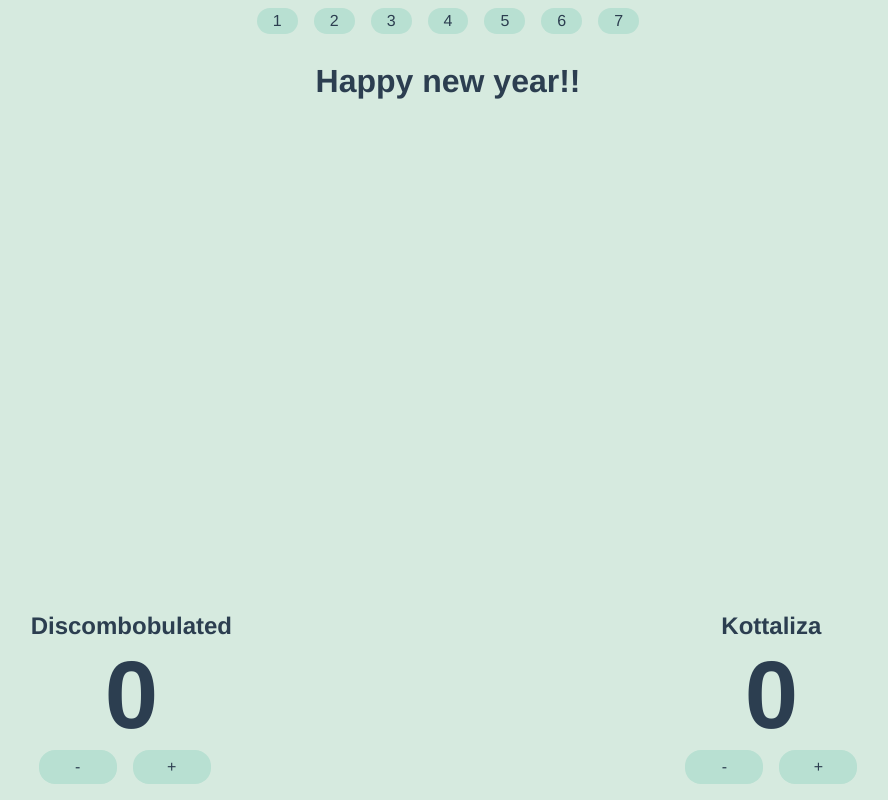
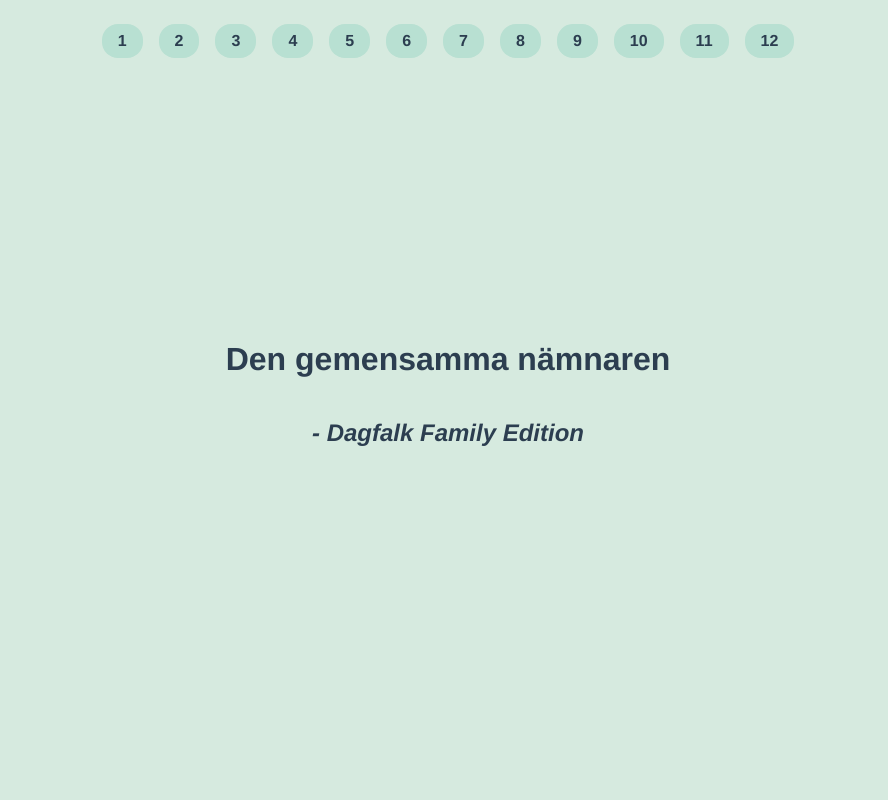
Before and after one commit to LovreB/kviss, a Vue app: page / in a window 1280 px wide. Shown: the whole page, without its empty margins (192-1080 px from the left). Built offline with nearby package versions, Linux system fonts and the light colour scheme.

Commit message:
Adapt for Johannas Birthday Bash

```diff
--- a/src/App.vue
+++ b/src/App.vue
@@ -1,6 +1,6 @@
 <template>
   <Questions />
-  <CounterView />
+  <!-- <CounterView /> -->
 </template>
 
 <script setup>
@@ -23,6 +23,7 @@ import Questions from "./components/Questions.vue";
   justify-content: space-between;
   flex-direction: column;
 }
+
 body {
   margin: 0;
 }
--- a/src/components/Questions.vue
+++ b/src/components/Questions.vue
@@ -1,16 +1,12 @@
 <template>
-  <div class="questions">
+  <div class="wrapper">
     <div class="buttons">
-      <div
-        v-for="(question, index) in questions"
-        :key="question"
-        class="button"
-        :class="{ active: selectedQuestion == index }"
-        @click="selectedQuestion = index"
-      >
+      <div v-for="(question, index) in questions" :key="question" class="button"
+        :class="{ active: selectedQuestion == index }" @click="selectedQuestion = index">
         {{ index + 1 }}
       </div>
     </div>
+    <div class="question">
       <template v-if="selectedQuestion >= 0">
         <h2>{{ questions.at(selectedQuestion).t }}</h2>
         <p v-for="q in questions.at(selectedQuestion).q" :key="q">
@@ -18,80 +14,61 @@
         </p>
       </template>
       <template v-else>
-      <h1>Happy new year!!</h1>
+        <h1>Den gemensamma nämnaren</h1>
+        <h2><em> - Dagfalk Family Edition</em></h2>
       </template>
+    </div>
   </div>
 </template>
 
 <script setup>
 import { ref } from "vue";
+import { johannaQuestions } from "../questions/johannaBirthday";
 
 const selectedQuestion = ref(-1);
-const questions = [
-  {
-    t: "Some of these songs were released prior to 2022, but during the year they were absolute bangers. What songs are we playing?",
-    q: ["First to answer wins!"],
-  },
-  {
-    t: "Use the given post-it notes to order them by popularity according to Spotify top list of 2022",
-    q: ["1. Stay", "2. As it was", "3. Heat waves"],
-  },
-
-  {
-    t: "How many 'happy new years'- balloons are there in this room? ",
-  },
-  {
-    t: "2022 was a wild year for Twitter. Who wrote these viral tweets?",
-    q: [
-      "1. 'Next, I’m buying Coca-cola to put the cocaine back in.'",
-      "2. 'yes, please do enlighten me. email me at smalldickenergy@getalife.com'",
-      "2b. Bonus! Who is above tweet answering?",
-      "3. 'I tried my best, Despite that, he again violated our rule against incitement to violence. Account will be suspended'",
-      "3b. Bonus! Who is above tweet talking about?",
-    ],
-  },
-
-  {
-    t: "New is not always better.. Music!",
-    q: [
-      "1. What series made this song famous again in 2022?",
-      "2. From what decade is this song?",
-    ],
-  },
-  {
-    t: "These events all happened during 2022. Order them by date using post-its",
-    q: [
-      "1. Will Smith gives a slap at the Oscars",
-      "2. Elon Musk bought Twitter",
-      "3. Liz Truss became prime minister of the UK",
-      "4. Liz Truss left the post as prime minister of the UK",
-      "5. The death of Queen Elizabeth II",
-    ],
-  },
-  {
-    t: "These oldies but goldies turned 10 or  20 or 30 years old this year. Name and artist please.",
-  },
-];
+const questions = johannaQuestions;
 </script>
 
 <style scoped>
 p {
   margin: 0.5em;
 }
+
+.wrapper {
+  padding: 1.5rem;
+  padding-bottom: 4.5rem;
+  display: flex;
+  flex-direction: column;
+  height: 100%
+}
+
+.question {
+  display: flex;
+  flex-direction: column;
+  justify-content: center;
+  flex-grow: 1;
+}
+
 .buttons {
   display: flex;
   justify-content: center;
+  flex-wrap: wrap;
+  gap: 1rem;
 }
+
 .button {
   cursor: pointer;
   background-color: #b8e0d2;
-  padding: 0.25em 1em;
+  padding: 0.5em 1em;
   border-radius: 1em;
-  margin: 0.5em;
+  font-size: 1em;
+  font-weight: bold;
 }
+
 .button:hover {
   background-color: #83c9b0;
 }
+
 .active {
   background-color: #83c9b0;
 }
--- /dev/null
+++ b/src/questions/johannaBirthday.ts
@@ -0,0 +1,18 @@
+export const johannaQuestions = [
+  { t: "Är släkt med födelsedagsfirarna" },
+  { t: "Bor eller har bott i huddinge" },
+  { t: "Har jobbat med någon av födelsedagsfirarna" },
+  {
+    t: "Har gått i samma klass/skola/universitet som någon av födelsedagsfirarna",
+  },
+  { t: "Är under 160 cm" },
+  { t: "Är födda samma år som någon av födelsedagsfirarna" },
+  { t: "Är klädd i en specifik färg/Har något rött på sig" },
+  { t: "Har sett någon av födelsedagsfirarna nakna" },
+  { t: "Har känt något födelsedagsbarn i mer än 20 år" },
+  { t: "Vilka har inte träffat någon av födelsedagsbarnen förrän ikväll?" },
+  {
+    t: "Har efternamn som börjar på bokstaven D (som i Dagfalk)",
+  },
+  { t: "Önskar födelsedagsfirarna en oförglömlig kväll" },
+];
```
Also changed, not shown: src/questions/newYears.ts (added, +45 -0 lines). Lines whose indentation alone changed are shown as unchanged.
